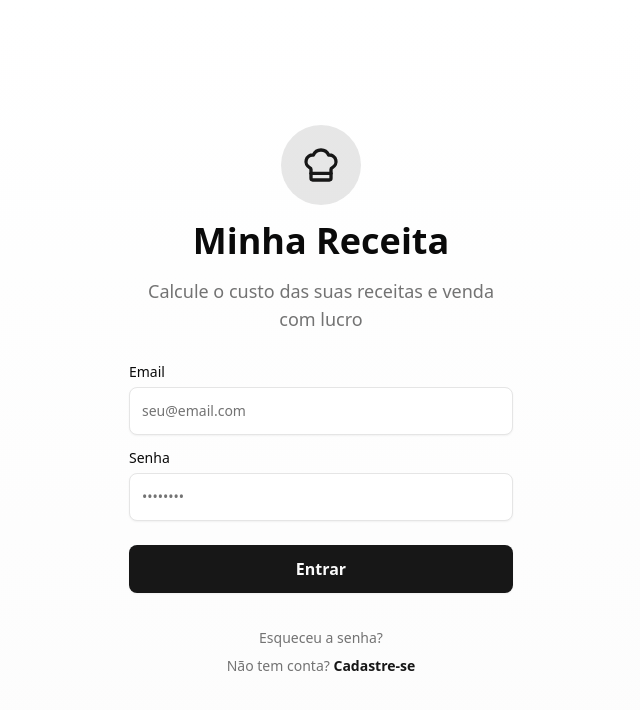
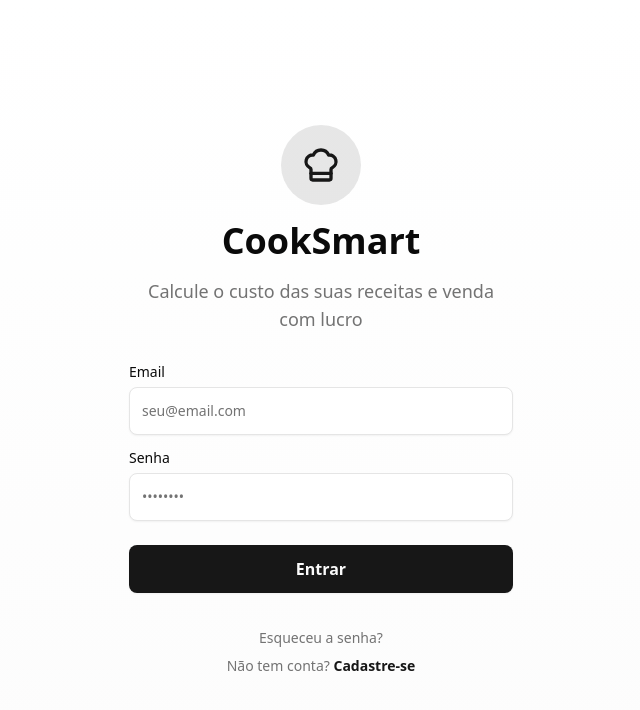
Before and after one commit to Observon/CookSmart, a Next.js app in the folder ui/: page / in a window 1280 px wide. Shown: the top 710 px of the page, without its empty margins (319-959 px from the left). Built offline with nearby package versions, Linux system fonts and the light colour scheme; no server answers.

Commit message:
feat: rebrand app from "Minha Receita" to "CookSmart"
- Updated app name from "Minha Receita" to "CookSmart" in login screen header
- Changed welcome message in onboarding screen to use new brand name
- Maintained existing Portuguese language description and functionality

```diff
--- a/ui/components/login-screen.tsx
+++ b/ui/components/login-screen.tsx
@@ -68,7 +68,7 @@ export function LoginScreen() {
           <div className="inline-flex items-center justify-center w-20 h-20 rounded-full bg-primary/10 mb-4">
             <ChefHat className="w-10 h-10 text-primary" />
           </div>
-          <h1 className="text-4xl font-bold text-balance text-foreground">Minha Receita</h1>
+          <h1 className="text-4xl font-bold text-balance text-foreground">CookSmart</h1>
           <p className="text-lg text-muted-foreground text-pretty">
             Calcule o custo das suas receitas e venda com lucro
           </p>
--- a/ui/components/onboarding-screen.tsx
+++ b/ui/components/onboarding-screen.tsx
@@ -13,7 +13,7 @@ export function OnboardingScreen({ onComplete }: OnboardingScreenProps) {
   const steps = [
     {
       icon: <ChefHat className="w-16 h-16 text-primary" />,
-      title: "Bem-vindo ao Minha Receita!",
+      title: "Bem-vindo ao CookSmart!",
       description:
         "Calcule o custo real das suas receitas de forma simples e profissional. Vamos te mostrar como funciona!",
       image: "/chef-cooking.png",
```
